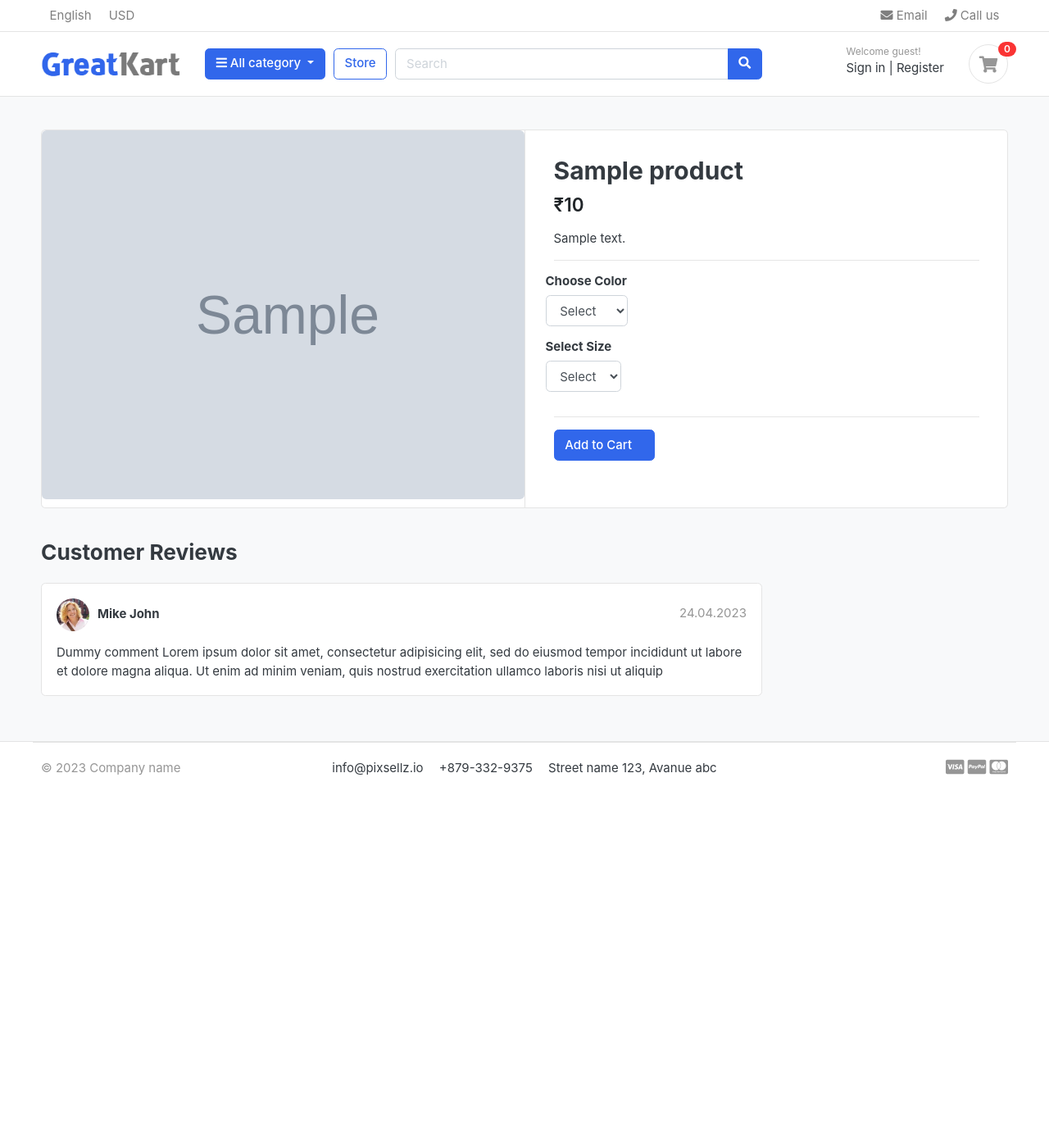
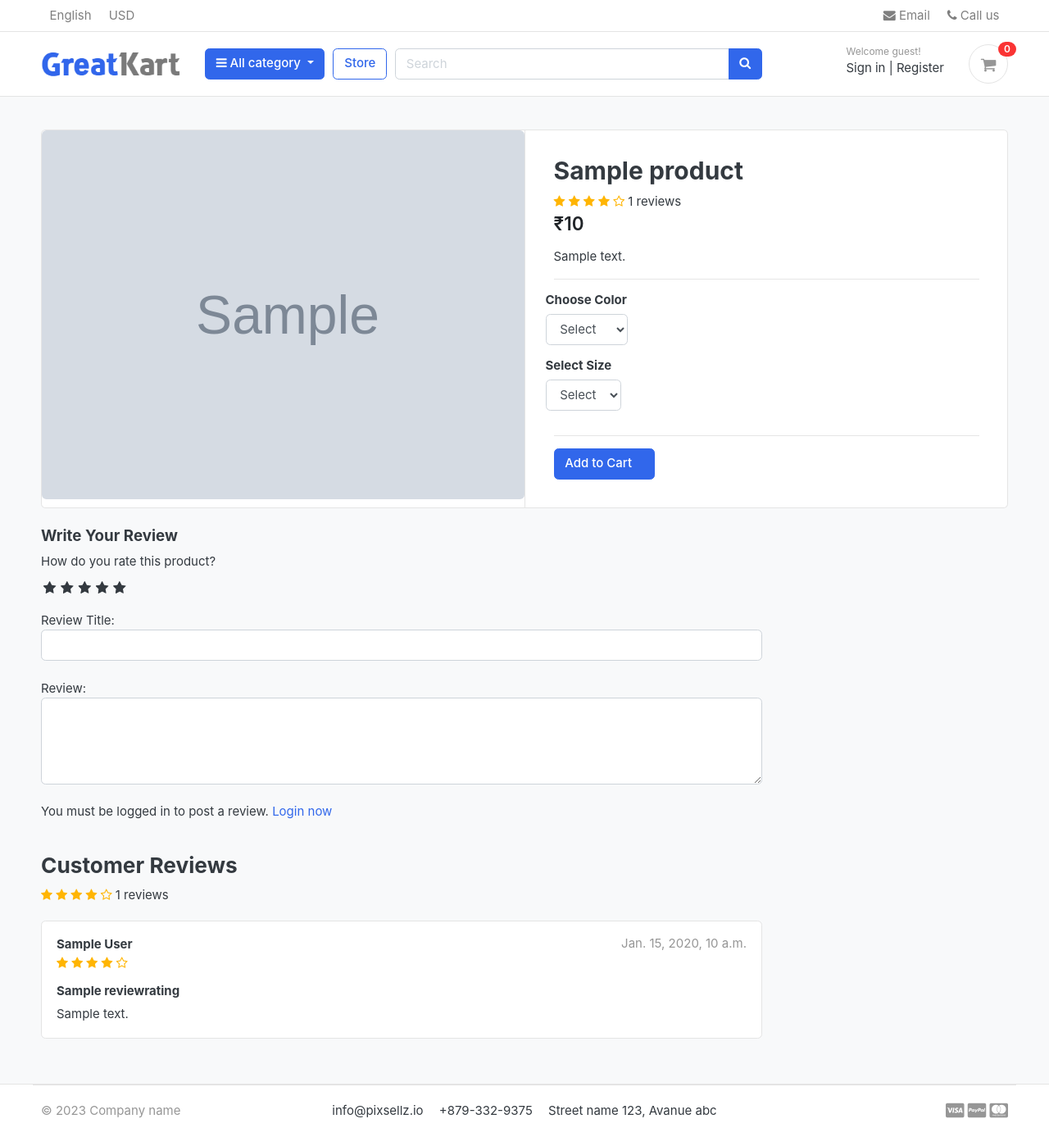
Before and after one commit to Sam-Verma/swadesikart-django, a Django app: a page that uses templates/base.html in a window 1280 px wide. Shown: the whole page at 82% size. Before the commit the page ends 946 px from the top, so only its background shows below. Run offline with Django 3.2, Linux system fonts and the light colour scheme; tables that the repository leaves empty hold one stand-in row (values such as "Sample post"); grey boxes marked "Sample" are stand-in pictures; some libraries are stand-ins or nearby versions; some web fonts are replaced.

Commit message:
review and rating functionality added

```diff
--- a/accounts/models.py
+++ b/accounts/models.py
@@ -60,7 +60,8 @@ class Account(AbstractBaseUser):
 
     objects = MyAccountManager()
 
-
+    def full_name(self):
+        return f'{self.first_name} {self.last_name}'
 
     def __str__(self):
         return self.email
--- a/store/admin.py
+++ b/store/admin.py
@@ -1,5 +1,5 @@
 from django.contrib import admin
-from .models import Product, Variation
+from .models import Product, Variation, ReviewRating
 
 # Register your models here.
 class ProductAdmin(admin.ModelAdmin):
@@ -14,3 +14,4 @@ class VariationAdmin(admin.ModelAdmin):
 
 admin.site.register(Product, ProductAdmin)
 admin.site.register(Variation, VariationAdmin)
+admin.site.register(ReviewRating)
--- a/store/urls.py
+++ b/store/urls.py
@@ -6,5 +6,5 @@ urlpatterns = [
     path('category/<slug:category_slug>/', views.store, name='products_by_category'),
     path('category/<slug:category_slug>/<slug:product_slug>/', views.product_detail, name='product_detail'),
     path('search/', views.search, name='search'),
-    #path('submit_review/<int:product_id>/', views.submit_review, name='submit_review'),
+    path('submit_review/<int:product_id>/', views.submit_review, name='submit_review'),
 ]
--- a/store/views.py
+++ b/store/views.py
@@ -1,5 +1,5 @@
 from django.shortcuts import render, get_object_or_404, redirect
-from .models import Product#, ReviewRating, ProductGallery
+from .models import Product, ReviewRating
 from category.models import Category
 from carts.models import CartItem
 from django.db.models import Q
@@ -7,9 +7,9 @@ from django.db.models import Q
 from carts.views import _cart_id
 from django.core.paginator import EmptyPage, PageNotAnInteger, Paginator
 from django.http import HttpResponse
-#from .forms import ReviewForm
-#from django.contrib import messages
-#from orders.models import OrderProduct
+from .forms import ReviewForm
+from django.contrib import messages
+from orders.models import OrderProduct
 
 
 def store(request, category_slug=None):
@@ -43,7 +43,7 @@ def product_detail(request, category_slug, product_slug):
     except Exception as e:
         raise e
 
-    """if request.user.is_authenticated:
+    if request.user.is_authenticated:
         try:
             orderproduct = OrderProduct.objects.filter(user=request.user, product_id=single_product.id).exists()
         except OrderProduct.DoesNotExist:
@@ -54,13 +54,11 @@ def product_detail(request, category_slug, product_slug):
     # Get the reviews
     reviews = ReviewRating.objects.filter(product_id=single_product.id, status=True)
 
-    # Get the product gallery
-    product_gallery = ProductGallery.objects.filter(product_id=single_product.id)"""
-
     context = {
         'single_product': single_product,
         'in_cart'       : in_cart,
-
+        'orderproduct'  : orderproduct,
+        'reviews'       : reviews,
     }
     return render(request, 'store/product_detail.html', context)
 
@@ -78,7 +76,7 @@ def search(request):
     return render(request, 'store/store.html', context)
 
 
-"""def submit_review(request, product_id):
+def submit_review(request, product_id):
     url = request.META.get('HTTP_REFERER')
     if request.method == 'POST':
         try:
@@ -99,4 +97,4 @@ def search(request):
                 data.user_id = request.user.id
                 data.save()
                 messages.success(request, 'Thank you! Your review has been submitted.')
-                return redirect(url)"""
+                return redirect(url)
--- /dev/null
+++ b/swadesikart/static/css/custom.css
@@ -0,0 +1,61 @@
+/* Hide Radio button */
+.rate > input{
+    display: none;
+  }
+
+  .rate{
+    display: inline-block;;
+    border: 0;
+  }
+
+  .rate > label{
+    float: right;
+  }
+
+  /* Showing the stars */
+  .rate > label:before{
+    display: inline-block;
+    font-size: 1.1rem;
+    font-family: FontAwesome;
+    content: "\f005";
+    margin:0;
+    padding:0.3rem .2rem;
+    cursor: pointer;
+  }
+
+  /* Half star */
+  .rate .half:before{
+    content: "\f089";
+    position: absolute;
+    padding-right: 0;
+  }
+
+  /* Click and hover */
+  input:checked ~ label, label:hover ~ label{
+    color: #ffb503;
+  }
+
+  /* hover hightlight */
+  input:checked + label:hover, input:checked ~ label:hover,input:checked ~ label:hover ~ label,
+  label:hover ~ input:checked ~ label{
+    color: #cc9000;
+  }
+
+  .rating-star i{
+    color: #ffb503 !important;
+  }
+
+  ul.thumb{
+    margin:0 auto;
+    padding: 0;
+    float: left;
+  }
+  ul.thumb li{
+    list-style: none;
+    margin: 10px;
+  }
+  ul.thumb li img{
+    width: 80px;
+    height: 80px;
+    border: 1px solid grey;
+  }
--- a/templates/base.html
+++ b/templates/base.html
@@ -26,6 +26,9 @@
 <link href="{% static 'css/ui.css' %}" rel="stylesheet" type="text/css"/>
 <link href="{% static 'css/responsive.css' %}" rel="stylesheet" media="only screen and (max-width: 1200px)" />
 
+<link href="{% static 'css/custom.css' %}" rel="stylesheet" type="text/css"/>
+<link rel="stylesheet" href="https://cdnjs.cloudflare.com/ajax/libs/font-awesome/4.7.0/css/font-awesome.min.css">
+
 <!-- custom javascript -->
 <script src="{% static 'js/script.js' %}" type="text/javascript"></script>
 
--- a/templates/store/product_detail.html
+++ b/templates/store/product_detail.html
@@ -24,6 +24,17 @@
         <article class="content-body">
 
         <h2 class="title">{{ single_product.product_name }}</h2>
+
+        <div class="rating-star">
+            <span>
+                <i class="fa fa-star{% if single_product.averageReview < 0.5 %}-o{% elif single_product.averageReview >= 0.5 and single_product.averageReview < 1 %}-half-o {% endif %}" aria-hidden="true"></i>
+                <i class="fa fa-star{% if single_product.averageReview < 1.5 %}-o{% elif single_product.averageReview >= 1.5 and single_product.averageReview < 2 %}-half-o {% endif %}" aria-hidden="true"></i>
+                <i class="fa fa-star{% if single_product.averageReview < 2.5 %}-o{% elif single_product.averageReview >= 2.5 and single_product.averageReview < 3 %}-half-o {% endif %}" aria-hidden="true"></i>
+                <i class="fa fa-star{% if single_product.averageReview < 3.5 %}-o{% elif single_product.averageReview >= 3.5 and single_product.averageReview < 4 %}-half-o {% endif %}" aria-hidden="true"></i>
+                <i class="fa fa-star{% if single_product.averageReview < 4.5 %}-o{% elif single_product.averageReview >= 4.5 and single_product.averageReview < 5 %}-half-o {% endif %}" aria-hidden="true"></i>
+            <span>{{single_product.countReview}} reviews</span>
+            </span>
+        </div>
 
         <div class="mb-3">
             <var class="price h4">₹{{ single_product.price}}</var>
@@ -73,29 +84,87 @@
     <div class="row">
                 <div class="col-md-9">
 
-        <header class="section-heading">
-            <h3>Customer Reviews </h3>
 
-        </header>
 
+        <form action="{% url 'submit_review' single_product.id %}" method="POST">
+            {% csrf_token %}
+            <h5>Write Your Review</h5>
+            <div>
+                <!-- Rating stars -->
+                <label>How do you rate this product?</label>
+					<br>
+					<div class="rate">
+						<input type="radio" name="rating" id="rating10" value="5" required /><label for="rating10" title="5"></label>
+						<input type="radio" name="rating" id="rating9" value="4.5" required /><label for="rating9" title="4.5" class="half"></label>
+						<input type="radio" name="rating" id="rating8" value="4" required /><label for="rating8" title="4"></label>
+						<input type="radio" name="rating" id="rating7" value="3.5" required /><label for="rating7" title="3.5" class="half"></label>
+						<input type="radio" name="rating" id="rating6" value="3" required /><label for="rating6" title="3"></label>
+						<input type="radio" name="rating" id="rating5" value="2.5" required /><label for="rating5" title="2.5" class="half"></label>
+						<input type="radio" name="rating" id="rating4" value="2" required /><label for="rating4" title="2"></label>
+						<input type="radio" name="rating" id="rating3" value="1.5" required /><label for="rating3" title="1.5" class="half"></label>
+						<input type="radio" name="rating" id="rating2" value="1" required /><label for="rating2" title="1"></label>
+						<input type="radio" name="rating" id="rating1" value="0.5" required /><label for="rating1" title="0.5" class="half"></label>
+					</div>
+                <br>
+                Review Title:
+				<input type="text" class="form-control" name="subject">
+				<br>
+				Review:
+				<textarea name="review" rows="4" class="form-control"></textarea>
+				<br>
+                {% if user.is_authenticated %}
+							{% if orderproduct %}
+								<input type="submit" value="Submit Review" class="btn btn-primary">
+							{% else %}
+								<p>You must purchase this product to post a review.</p>
+							{% endif %}
+						{% else %}
+						<p>You must be logged in to post a review. <span><a href="{% url 'login' %}">Login now</a></span></p>
+						{% endif %}
+
+            </div>
+{% include 'includes/alerts.html' %}
+    </form>
+    <br>
+    <header class="section-heading">
+        <h3>Customer Reviews </h3>
+        <div class="rating-star">
+            <span>
+                <i class="fa fa-star{% if single_product.averageReview < 0.5 %}-o{% elif single_product.averageReview >= 0.5 and single_product.averageReview < 1 %}-half-o {% endif %}" aria-hidden="true"></i>
+                <i class="fa fa-star{% if single_product.averageReview < 1.5 %}-o{% elif single_product.averageReview >= 1.5 and single_product.averageReview < 2 %}-half-o {% endif %}" aria-hidden="true"></i>
+                <i class="fa fa-star{% if single_product.averageReview < 2.5 %}-o{% elif single_product.averageReview >= 2.5 and single_product.averageReview < 3 %}-half-o {% endif %}" aria-hidden="true"></i>
+                <i class="fa fa-star{% if single_product.averageReview < 3.5 %}-o{% elif single_product.averageReview >= 3.5 and single_product.averageReview < 4 %}-half-o {% endif %}" aria-hidden="true"></i>
+                <i class="fa fa-star{% if single_product.averageReview < 4.5 %}-o{% elif single_product.averageReview >= 4.5 and single_product.averageReview < 5 %}-half-o {% endif %}" aria-hidden="true"></i>
+            <span>{{single_product.countReview}} reviews</span>
+            </span>
+        </div>
+    </header>
+    {% for review in reviews %}
         <article class="box mb-3">
             <div class="icontext w-100">
-                <img src="{% static './images/avatars/avatar1.jpg' %}" class="img-xs icon rounded-circle">
+
                 <div class="text">
-                    <span class="date text-muted float-md-right">24.04.2023 </span>
-                    <h6 class="mb-1">Mike John </h6>
-
+                    <span class="date text-muted float-md-right">{{review.updated_at}}</span>
+                    <h6 class="mb-1">{{review.user.full_name}}</h6>
+                    <div class="rating-star">
+							<span>
+								<i class="fa fa-star{% if review.rating == 0.5 %}-half-o{% elif review.rating < 1 %}-o {% endif %}" aria-hidden="true"></i>
+								<i class="fa fa-star{% if review.rating == 1.5 %}-half-o{% elif review.rating < 2 %}-o {% endif %}" aria-hidden="true"></i>
+								<i class="fa fa-star{% if review.rating == 2.5 %}-half-o{% elif review.rating < 3 %}-o {% endif %}" aria-hidden="true"></i>
+								<i class="fa fa-star{% if review.rating == 3.5 %}-half-o{% elif review.rating < 4 %}-o {% endif %}" aria-hidden="true"></i>
+								<i class="fa fa-star{% if review.rating == 4.5 %}-half-o{% elif review.rating < 5 %}-o {% endif %}" aria-hidden="true"></i>
+							</span>
+					</div>
                 </div>
             </div> <!-- icontext.// -->
             <div class="mt-3">
+                <h6>{{review.subject}}</h6>
                 <p>
-                    Dummy comment Lorem ipsum dolor sit amet, consectetur adipisicing elit, sed do eiusmod
-                    tempor incididunt ut labore et dolore magna aliqua. Ut enim ad minim veniam,
-                    quis nostrud exercitation ullamco laboris nisi ut aliquip
+                    {{review.review}}
                 </p>
             </div>
         </article>
-
+    {% endfor %}
 
 
         </div> <!-- col.// -->
```
Also changed, not shown: store/forms.py (added, +7 -0 lines), store/models.py (+30 -0 lines), store/migrations/0003_reviewrating.py (added).
